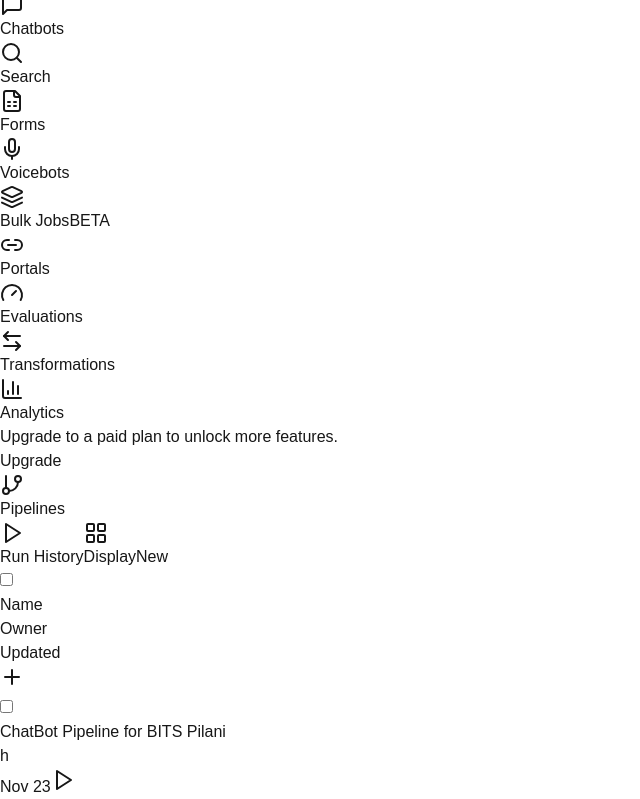
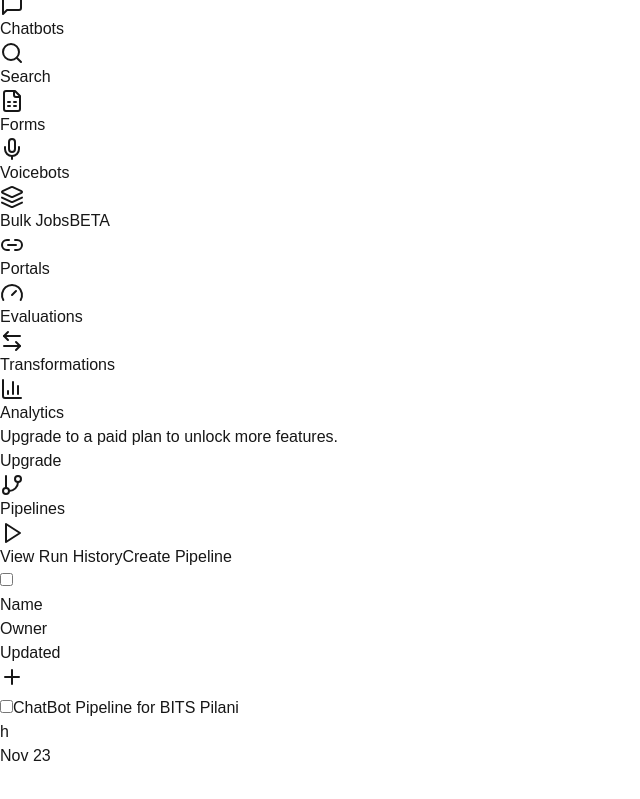
Before and after one commit to harishneel1/nucleus, a Next.js app: page /pipelines in a window 1280 px wide. Shown: the part 326-1125 px from the top of the page, without its empty margins (0-640 px from the left). After the commit the page ends 1094 px from the top, so only its background shows below. Built offline with nearby package versions, Linux system fonts and the light colour scheme.

Commit message:
Bug: CSS error

```diff
--- a/src/app/(dashboard)/pipelines/page.tsx
+++ b/src/app/(dashboard)/pipelines/page.tsx
@@ -2,7 +2,7 @@
 'use client';
 
 import { useState } from 'react';
-import { GitBranch, LayoutGrid, Play } from 'lucide-react';
+import { GitBranch, LayoutGrid, Play, Plus } from 'lucide-react';
 import MainPanel from '@/components/layout/MainPanel/MainPanel';
 
 interface Pipeline {
@@ -34,28 +34,21 @@ export default function PipelinesPage() {
     const columns = [
         { key: 'name', label: 'Name', width: 'flex-1' },
         { key: 'owner', label: 'Owner', width: 'w-32' },
-        { key: 'updated', label: 'Updated', width: 'w-32' },
+        { key: 'updated', label: 'Updated', width: 'w-32' }
     ];
 
-    // Update the actions in PipelinesPage
     const actions = (
         <>
             <button
                 className="flex items-center h-8 px-3 gap-2 text-sm text-gray-600 hover:bg-gray-50 rounded-md"
             >
                 <Play className="w-4 h-4" />
-                <span>Run History</span>
-            </button>
-            <button
-                className="flex items-center h-8 px-3 gap-2 text-sm text-gray-600 hover:bg-gray-50 rounded-md"
-            >
-                <LayoutGrid className="w-4 h-4" />
-                <span>Display</span>
+                <span>View Run History</span>
             </button>
             <button
                 className="h-8 px-3 text-sm font-medium bg-violet-600 text-white rounded-md hover:bg-violet-700"
             >
-                New
+                <span>Create Pipeline</span>
             </button>
         </>
     );
@@ -92,25 +85,28 @@ export default function PipelinesPage() {
                 {mockPipelines.map((pipeline) => (
                     <div
                         key={pipeline.id}
-                        className="flex items-center gap-4 p-4 hover:bg-gray-50"
+                        className="flex items-center px-4 py-2 hover:bg-gray-50 group"
                     >
+                        <div className="flex items-center space-x-4 flex-1">
                             <input
                                 type="checkbox"
                                 className="h-4 w-4 rounded border-gray-300"
                                 checked={selectedPipelines.includes(pipeline.id)}
                                 onChange={() => handleSelectPipeline(pipeline.id)}
                             />
-                        <div className="flex-1">{pipeline.name}</div>
-                        <div className="w-32">
-                            <div className={`w-6 h-6 rounded-full ${pipeline.owner.bgColor} flex items-center justify-center text-white uppercase`}>
-                                {pipeline.owner.initials}
+                            <span className="text-sm text-gray-900">
+                                {pipeline.name}
+                            </span>
+                        </div>
+                        <div className="w-32 flex items-center pl-2">
+                            <div className={`w-7 h-7 rounded-full bg-emerald-500 flex items-center justify-center text-white text-xs`}>
+                                h
                             </div>
                         </div>
-                        <div className="w-32 flex items-center gap-2">
-                            <span>{pipeline.updated}</span>
-                            <button className="p-1 hover:bg-gray-100 rounded">
-                                <Play className="w-4 h-4 text-gray-600" />
-                            </button>
+                        <div className="w-40 pl-2">
+                            <div className="w-32 text-sm text-gray-600">
+                                {pipeline.updated}
+                            </div>
                         </div>
                     </div>
                 ))}
--- a/src/components/layout/MainPanel/TableHeader.tsx
+++ b/src/components/layout/MainPanel/TableHeader.tsx
@@ -37,9 +37,11 @@ export default function TableHeader({
                 <div
                     key={column.key}
                     className={`${column.width || 'flex-1'} ${column.align === 'right' ? 'text-right' : ''
-                        }`}
+                        } `}
                 >
-                    {column.label}
+                    <span className="font-medium text-gray-900">
+                        {column.label}
+                    </span>
                 </div>
             ))}
             <button className="p-1 ml-2 hover:bg-gray-50 rounded">
--- a/src/components/layout/MainPanel/TopBar.tsx
+++ b/src/components/layout/MainPanel/TopBar.tsx
@@ -6,7 +6,7 @@ interface TopBarProps {
 
 export default function TopBar({ breadcrumb, actions }: TopBarProps) {
     return (
-        <div className="flex items-center justify-between p-4 border-b bg-white">
+        <div className="flex items-center justify-between p-4 border-b text-gray-900 font-semibold bg-white">
             {breadcrumb}
             <div className="flex items-center gap-2">
                 {actions}
```
Lines whose indentation alone changed are shown as unchanged.
